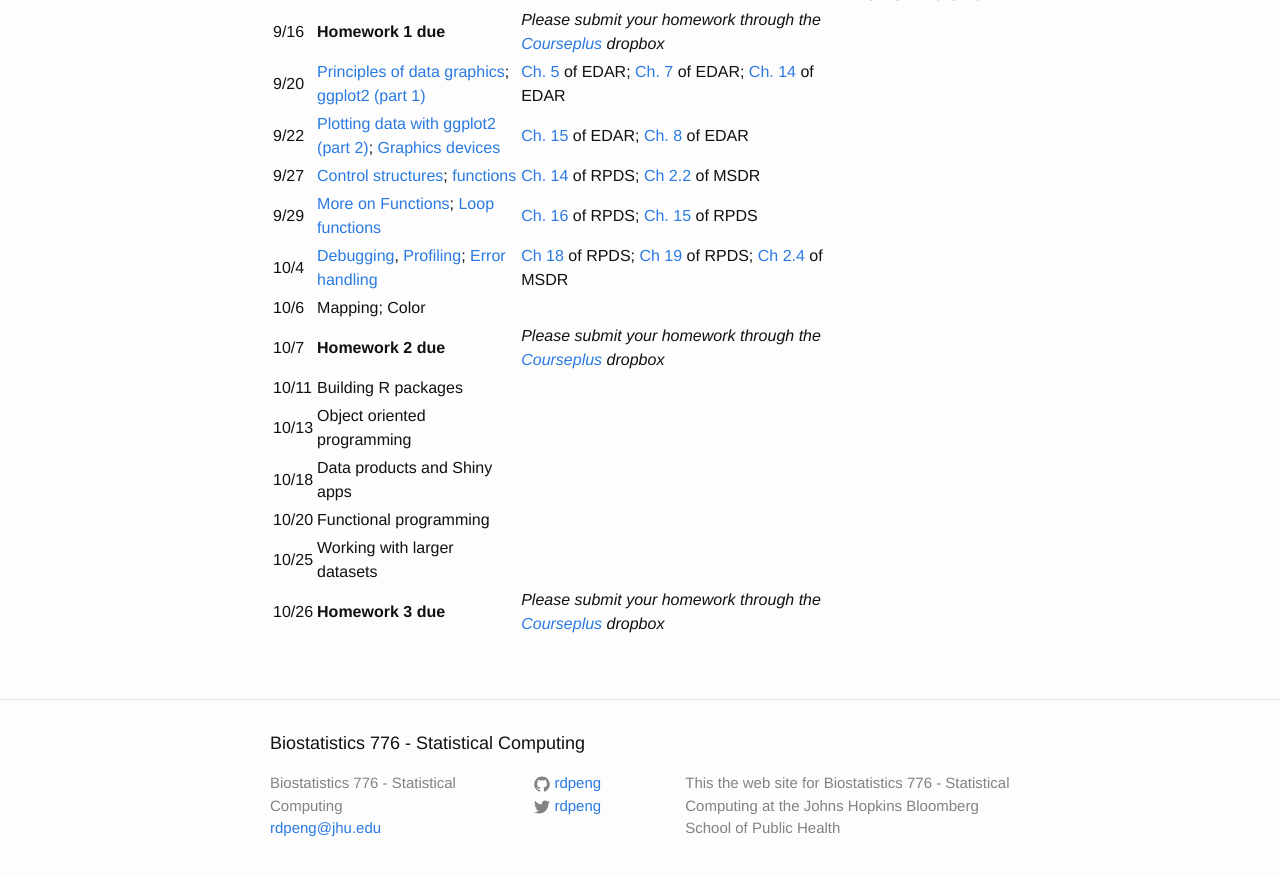
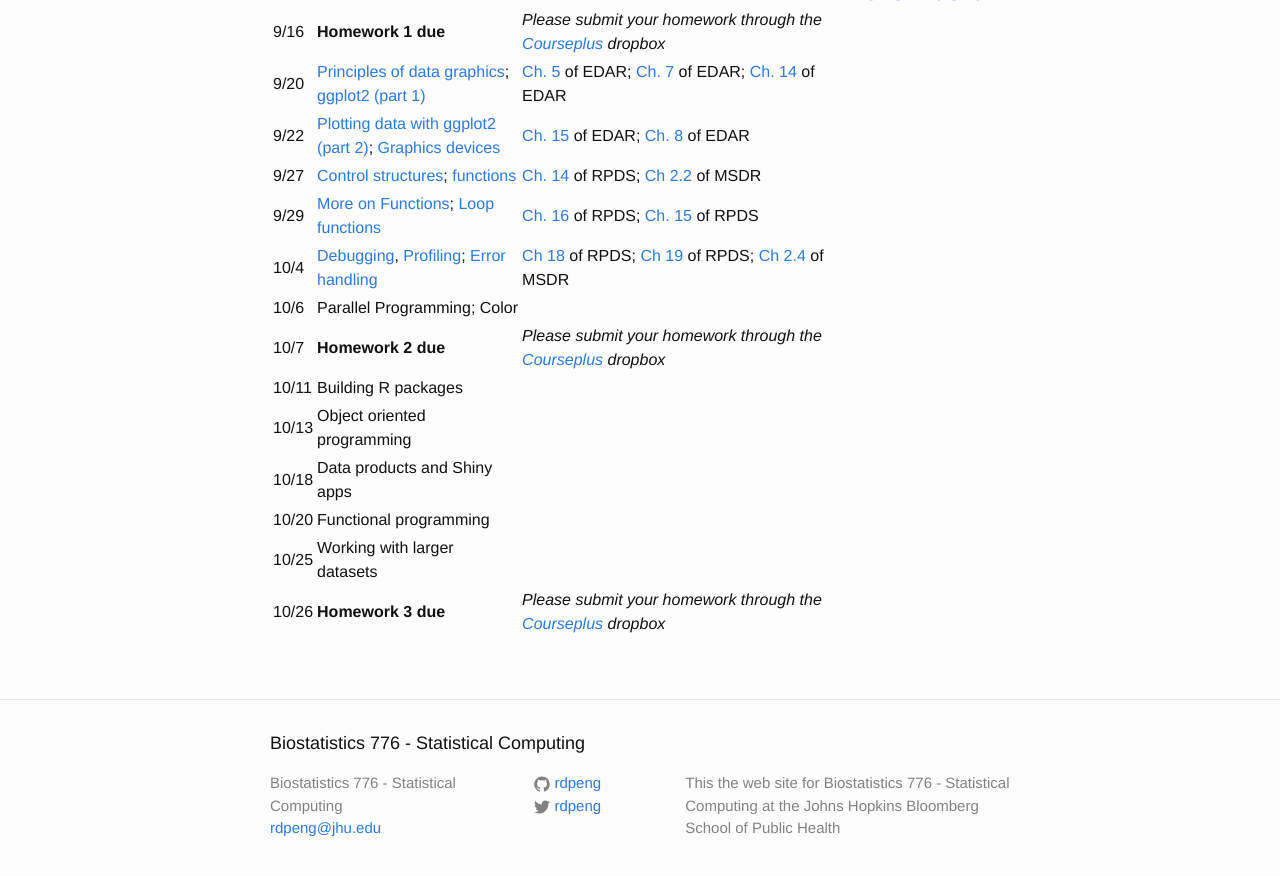
Before and after one commit to Max201510/Biostat776, a Jekyll site: the page built from schedule.md, in a window 1280 px wide and 900 px high, scrolled down 732 px. Shown: the top 876 px of the window. Built offline with Jekyll 4.4.1, drawn with Linux system fonts in a browser that asks for light colours.

Commit message:
Parallel

```diff
--- a/schedule.md
+++ b/schedule.md
@@ -27,7 +27,7 @@ Textbook key
 9/27 | [Control structures](../notes/pdf/control.pdf); [functions](../notes/pdf/functions.pdf)| [Ch. 14](https://bookdown.org/rdpeng/rprogdatascience/control-structures.html) of RPDS; [Ch 2.2](http://rdpeng.github.io/RProgDA/functions.html) of MSDR |
 9/29 | [More on Functions](../notes/pdf/functions2.pdf); [Loop functions](../notes/pdf/loop_functions.pdf) | [Ch. 16](https://bookdown.org/rdpeng/rprogdatascience/loop-functions.html) of RPDS; [Ch. 15](https://bookdown.org/rdpeng/rprogdatascience/functions.html) of RPDS
 10/4 |  [Debugging](../notes/pdf/debugging.pdf), [Profiling](../notes/pdf/RProfiler.pdf); [Error handling](../notes/pdf/error_handling.pdf) | [Ch 18](https://bookdown.org/rdpeng/rprogdatascience/debugging.html) of RPDS; [Ch 19](https://bookdown.org/rdpeng/rprogdatascience/profiling-r-code.html) of RPDS; [Ch 2.4](http://rdpeng.github.io/RProgDA/error-handling-and-generation.html) of MSDR
-10/6 | Mapping; Color | |
+10/6 | Parallel Programming; Color | |
 10/7 | **Homework 2 due** | *Please submit your homework through the [Courseplus](https://courseplus.jhu.edu) dropbox* |
 10/11 | Building R packages | |
 10/13 | Object oriented programming | |
```
